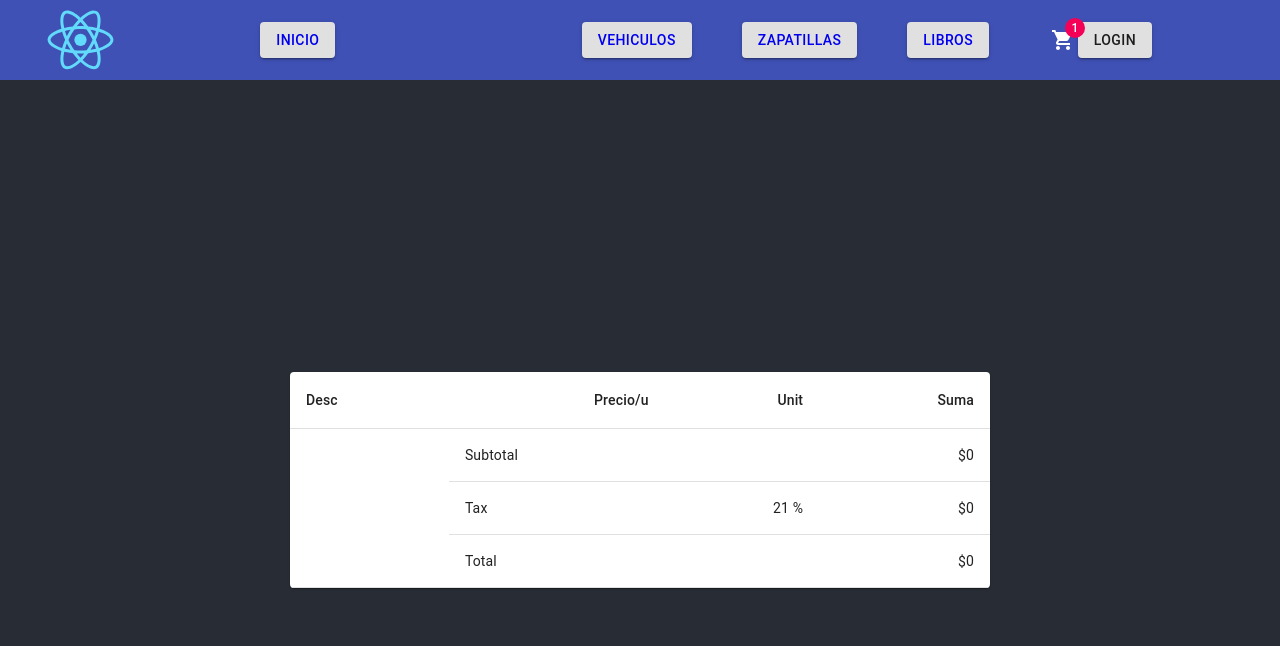
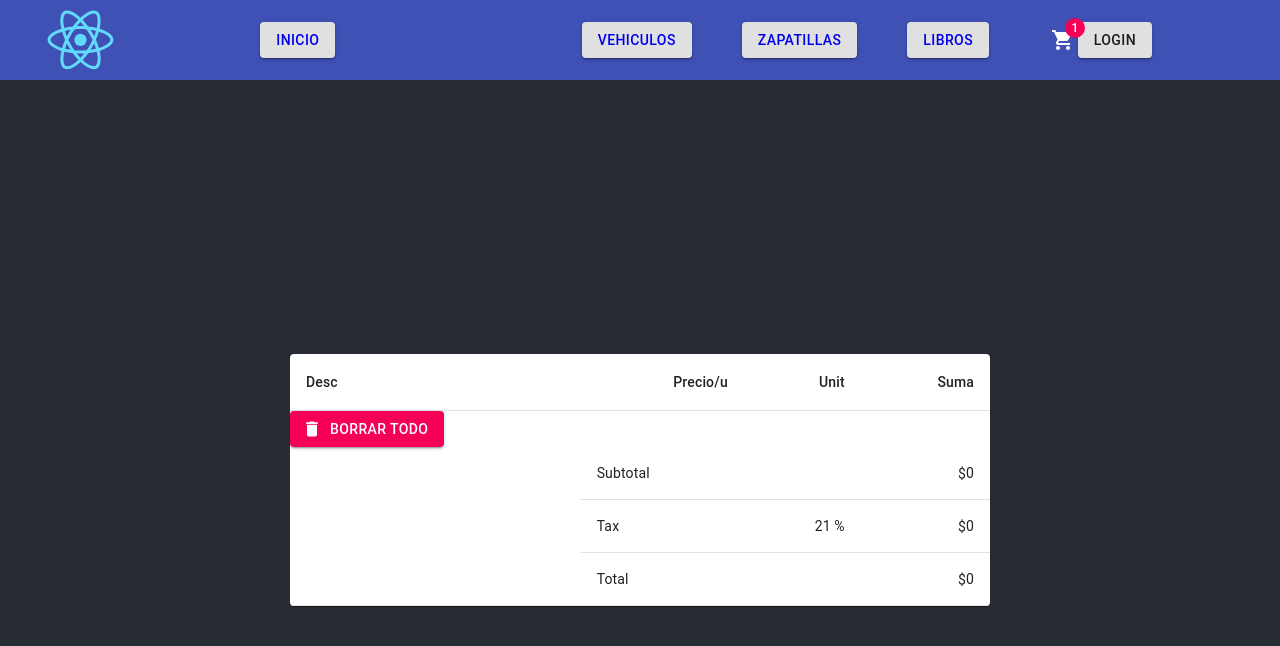
Before and after one commit to tomasmonge2704/curso-React-, a React (Create React App) app: page /cart in a window 1280 px wide. Shown: the top 646 px of the page. Built offline with nearby package versions, Linux system fonts and the light colour scheme.

Commit message:
add clear()

```diff
--- a/src/components/Cart.js
+++ b/src/components/Cart.js
@@ -1,4 +1,4 @@
-import {cartContext} from "./CartContext"
+import {cartContext, clear} from "./CartContext"
 import React , {useContext} from 'react';
 import { makeStyles } from '@material-ui/core/styles';
 import Table from '@material-ui/core/Table';
@@ -29,9 +29,12 @@ export default function Cart() {
   }
   function borrarRow(title){
 
-    console.log(title)
+    console.log(title);
     }
-
+  function borrarTodo(){
+    clear(productosAgregados);
+    console.log(productosAgregados);
+  }
   return(
 
    <div>
@@ -63,7 +66,12 @@ export default function Cart() {
               <TableCell align="right">${prodData.price * prodData.cantidad}</TableCell>
             </TableRow>
           ))}
-
+          <Button onClick={borrarTodo}
+        variant="contained"
+        color="secondary"
+        className={classes.button}
+        startIcon={<DeleteIcon/>}
+      >Borrar todo</Button>
           <TableRow>
             <TableCell rowSpan={3} />
             <TableCell colSpan={2}>Subtotal</TableCell>
--- a/src/components/CartContext.js
+++ b/src/components/CartContext.js
@@ -6,3 +6,8 @@ export const cartContext = React.createContext([])
 export function addItem(){
 
 }
+
+export function clear(productosAgregados){
+
+    productosAgregados.splice(0, productosAgregados.length);
+}
```
